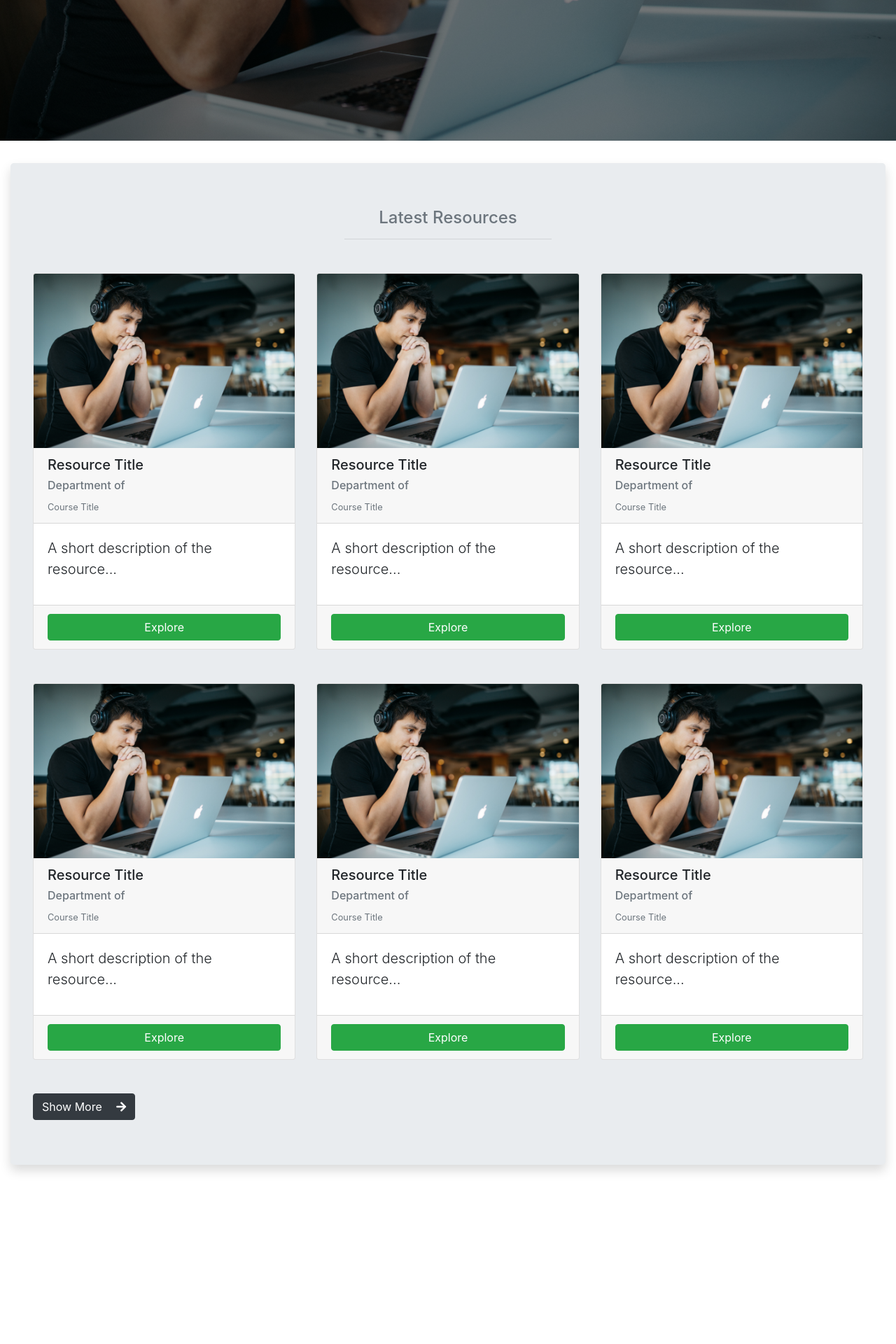
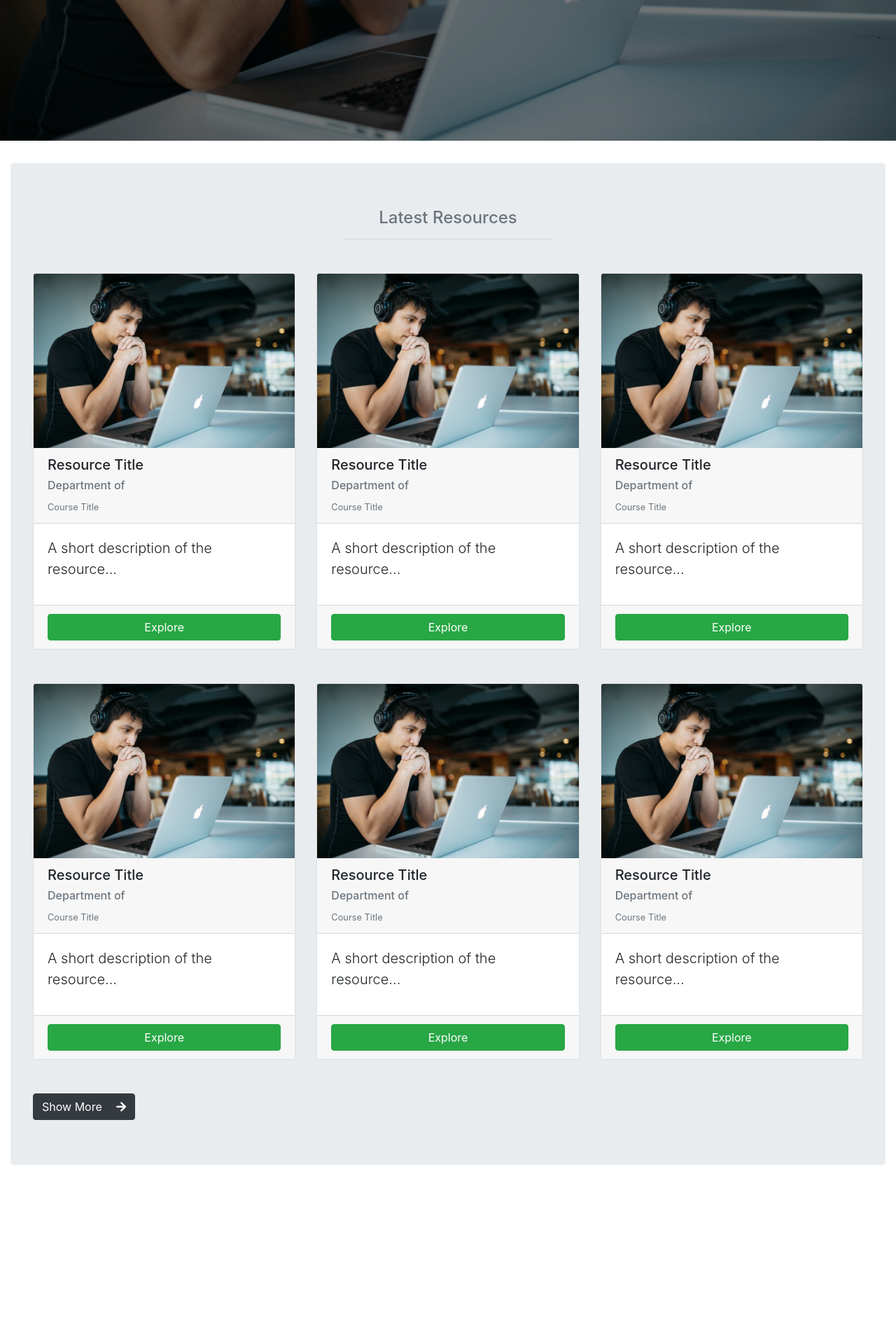
Before and after one commit to STEMCoders-ABU/project1, a CodeIgniter app: page /project1/ in a window 1280 px wide. Shown: the part 733-2653 px from the top of the page at 70% size. Run offline with CodeIgniter, Linux system fonts and the light colour scheme.

Commit message:
removed shadow effect from 'latest resources' container

```diff
--- a/application/views/pages/index.php
+++ b/application/views/pages/index.php
@@ -9,7 +9,7 @@
 </div>
 
 <div class="index-contents mt-5">
-    <div class="jumbotron shadow shadow-sm">
+    <div class="jumbotron">
         <h4 class="text-center text-dark text-muted">Latest Resources</h4>
         <hr class="bg-muted w-25">
 
```
